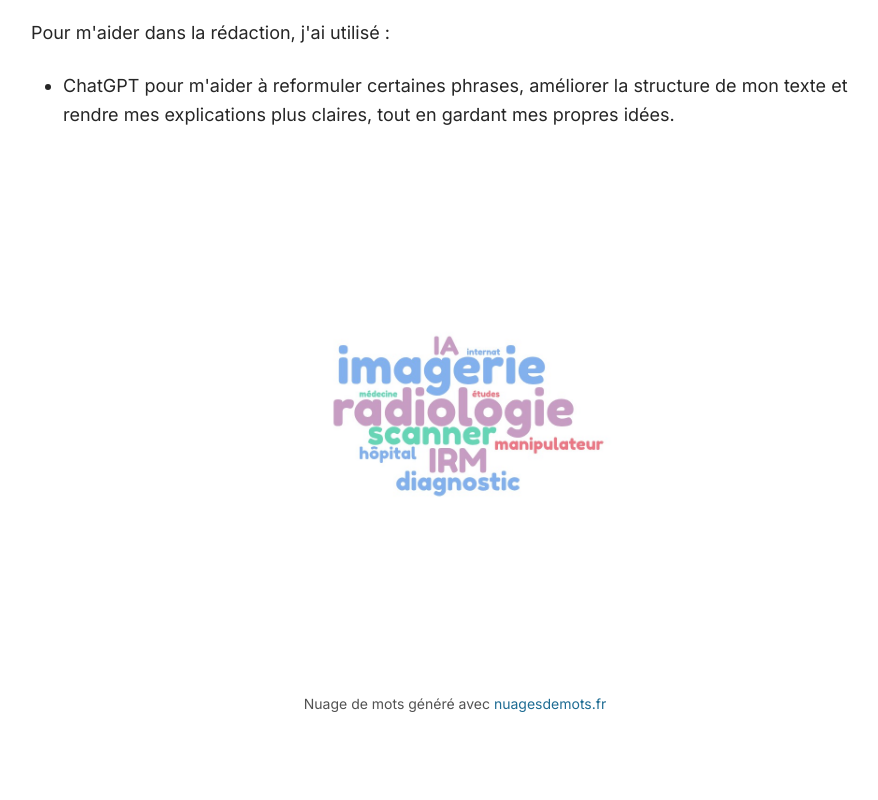
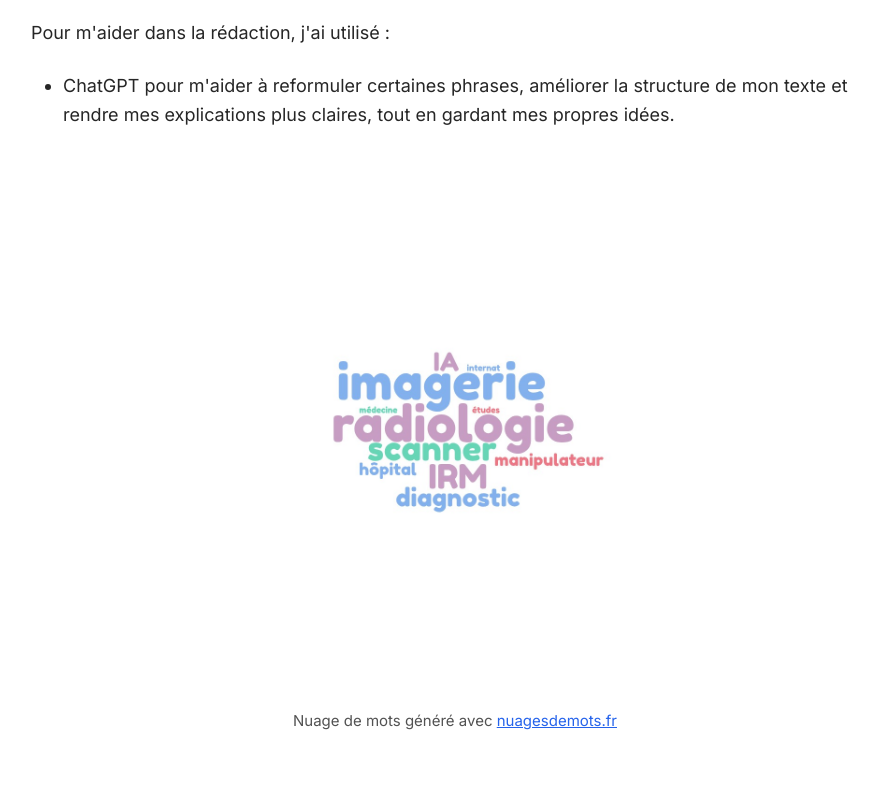
Before and after one commit to elwalidiaboubacar-web/bolt, a React (Vite) app: page / in a window 1280 px wide. Shown: the part 1400-2200 px from the top of the page, without its empty margins (185-1063 px from the left). Built offline with nearby package versions, Linux system fonts and the light colour scheme.

Commit message:
Refactor WordCloud component layout and styles
Updated margins and styling for the WordCloud component. Changed image and caption styles for better presentation.

```diff
--- a/src/components/WordCloud.tsx
+++ b/src/components/WordCloud.tsx
@@ -1,14 +1,16 @@
 export default function WordCloud() {
   return (
-    <figure className="mx-auto max-w-5xl px-6 pb-16 md:pb-24">
-      <img src="/2.jpg" alt="Nuage de mots" className="aspect-video w-full object-contain rounded-md" />
-      <figcaption className="mt-4 text-center text-sm text-neutral-600">
+    /* On utilise pb-6 pt-2 (petites marges) au lieu de pb-16 */
+    <figure className="mx-auto max-w-5xl px-6 pb-6 pt-2 md:pb-8 md:pt-4">
+      {/* J'ai activé ta vraie image 2.jpg ici */}
+      <img src="/2.jpg" alt="Nuage de mots" className="aspect-video w-full rounded-md object-contain" />
+      <figcaption className="mt-4 text-center text-[15px] font-light text-neutral-600">
         Nuage de mots généré avec{' '}
         <a
           href="https://www.nuagesdemots.fr/"
           target="_blank"
           rel="noopener noreferrer"
-          className="text-accent underline-offset-2 hover:text-accent-dark hover:underline"
+          className="text-blue-600 underline hover:text-blue-800"
         >
           nuagesdemots.fr
         </a>
```
